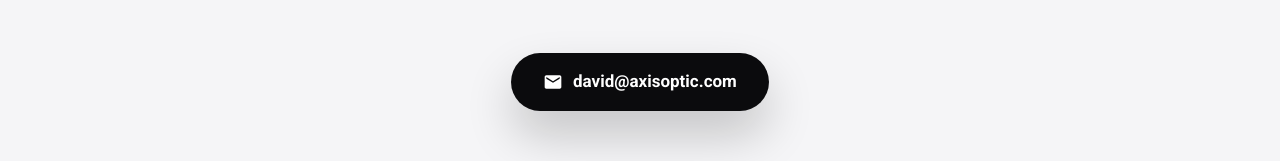
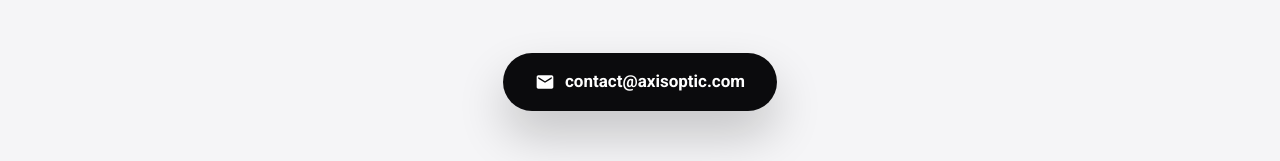
Before and after one commit to jdball5555/axis-optic, a plain HTML site: page public/index.html in a window 1280 px wide. Shown: the part 9487-9648 px from the top of the page. Drawn offline with Linux system fonts and the light colour scheme; animation ran at ten frames a second.

Commit message:
Release v1.0.1: Contact Email Update
- Contact links now use contact@axisoptic.com

```diff
--- a/public/index.html
+++ b/public/index.html
@@ -30,7 +30,7 @@
     </a>
     <nav class="nav" aria-label="Main">
       <a href="#products">Products</a>
-      <a class="nav-cta" href="mailto:david@axisoptic.com?subject=Axis%20Optic"><svg class="mail-ic" viewBox="0 0 24 24" aria-hidden="true"><path d="M20 4H4c-1.1 0-2 .9-2 2v12c0 1.1.9 2 2 2h16c1.1 0 2-.9 2-2V6c0-1.1-.9-2-2-2zm0 4-8 5-8-5V6l8 5 8-5v2z"/></svg>Contact</a>
+      <a class="nav-cta" href="mailto:contact@axisoptic.com?subject=Axis%20Optic"><svg class="mail-ic" viewBox="0 0 24 24" aria-hidden="true"><path d="M20 4H4c-1.1 0-2 .9-2 2v12c0 1.1.9 2 2 2h16c1.1 0 2-.9 2-2V6c0-1.1-.9-2-2-2zm0 4-8 5-8-5V6l8 5 8-5v2z"/></svg>Contact</a>
     </nav>
   </header>
 
@@ -209,7 +209,7 @@
     <section class="contact" id="contact" aria-labelledby="contact-title">
       <h2 id="contact-title" class="mega scroll-fade">Let&rsquo;s talk.</h2>
       <p class="intro-sub scroll-fade">Questions, ideas, or interest in what Axis Optic is building? Reach out anytime.</p>
-      <p class="scroll-fade"><a class="btn primary big" href="mailto:david@axisoptic.com?subject=Axis%20Optic"><svg class="mail-ic" viewBox="0 0 24 24" aria-hidden="true"><path d="M20 4H4c-1.1 0-2 .9-2 2v12c0 1.1.9 2 2 2h16c1.1 0 2-.9 2-2V6c0-1.1-.9-2-2-2zm0 4-8 5-8-5V6l8 5 8-5v2z"/></svg>david@axisoptic.com</a></p>
+      <p class="scroll-fade"><a class="btn primary big" href="mailto:contact@axisoptic.com?subject=Axis%20Optic"><svg class="mail-ic" viewBox="0 0 24 24" aria-hidden="true"><path d="M20 4H4c-1.1 0-2 .9-2 2v12c0 1.1.9 2 2 2h16c1.1 0 2-.9 2-2V6c0-1.1-.9-2-2-2zm0 4-8 5-8-5V6l8 5 8-5v2z"/></svg>contact@axisoptic.com</a></p>
     </section>
   </main>
 
```
Also changed, not shown: 2 other files.
